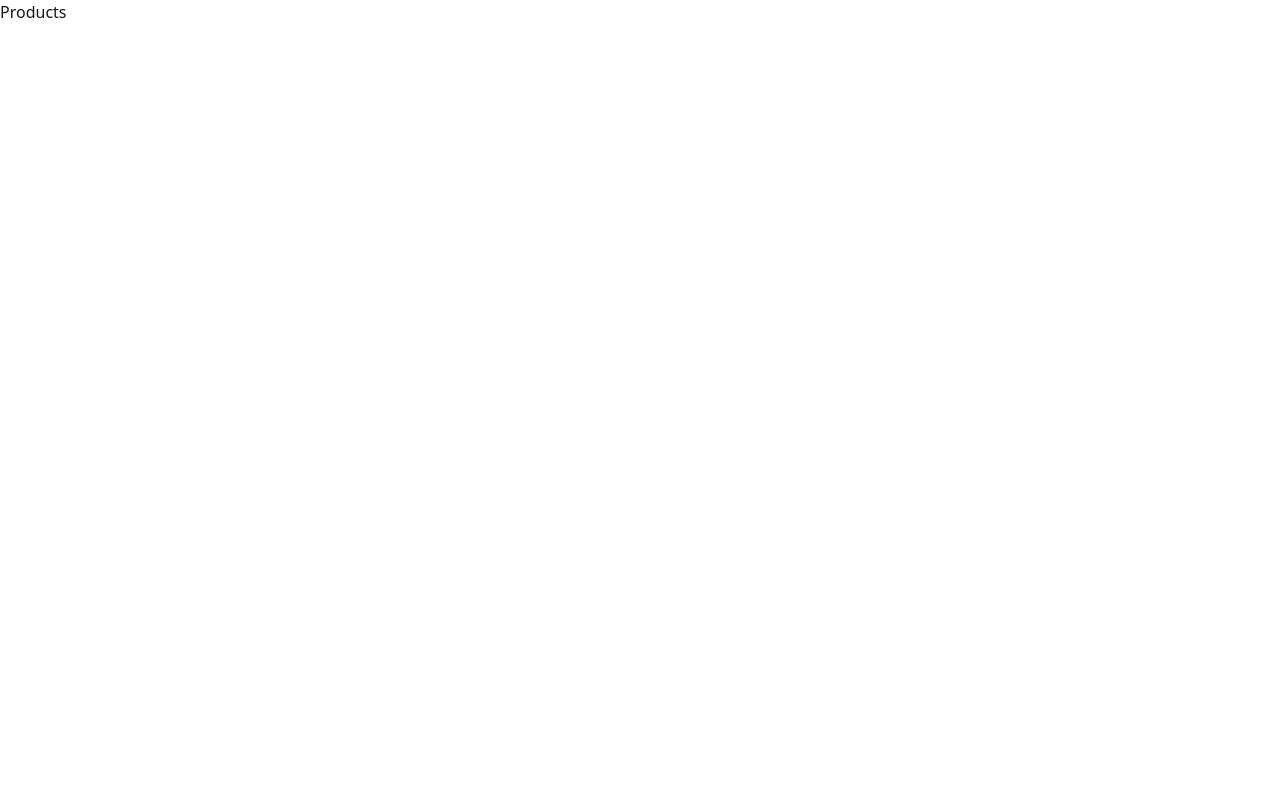
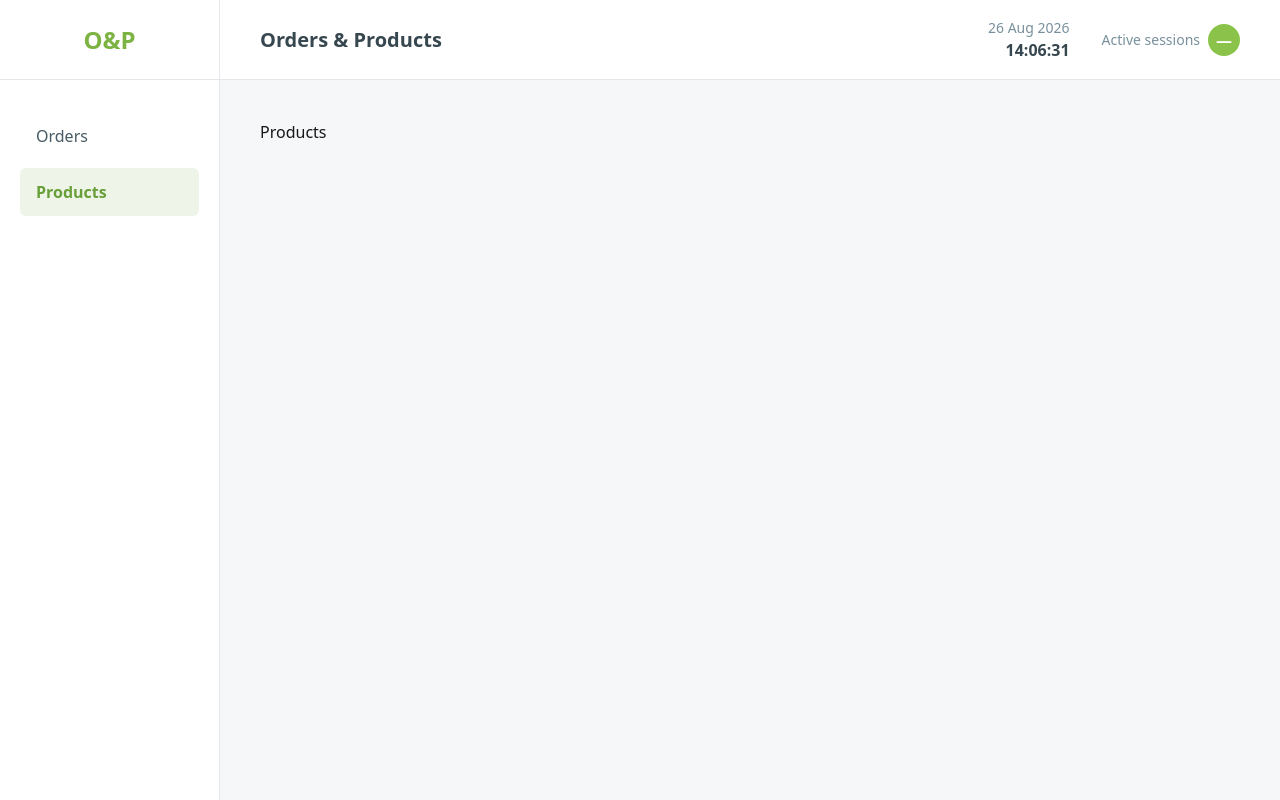
Before and after one commit to serg-hourwitz/orders-products-dashboard, a Next.js app: page /products in a window 1280 px wide. Built offline with nearby package versions, Linux system fonts and the light colour scheme.

Commit message:
feat: add application navigation and top menu

```diff
--- a/src/app/layout.tsx
+++ b/src/app/layout.tsx
@@ -4,6 +4,7 @@ import { Geist, Geist_Mono } from 'next/font/google';
 import 'bootstrap/dist/css/bootstrap.min.css';
 import './globals.scss';
 
+import { AppLayout } from '@/components/layout/AppLayout/AppLayout';
 import { StoreProvider } from '@/store/StoreProvider';
 
 const geistSans = Geist({
@@ -29,7 +30,9 @@ export default function RootLayout({
   return (
     <html lang="en">
       <body className={`${geistSans.variable} ${geistMono.variable}`}>
-        <StoreProvider>{children}</StoreProvider>
+        <StoreProvider>
+          <AppLayout>{children}</AppLayout>
+        </StoreProvider>
       </body>
     </html>
   );
--- /dev/null
+++ b/src/components/layout/AppLayout/AppLayout.scss
@@ -0,0 +1,12 @@
+.app-layout {
+  min-height: 100vh;
+
+  background: #f5f7f9;
+
+  &__content {
+    min-height: 100vh;
+
+    margin-left: 220px;
+    padding: 120px 40px 40px;
+  }
+}
--- /dev/null
+++ b/src/components/layout/AppLayout/AppLayout.tsx
@@ -0,0 +1,21 @@
+import type { ReactNode } from 'react';
+
+import { NavigationMenu } from '@/components/layout/NavigationMenu/NavigationMenu';
+import { TopMenu } from '@/components/layout/TopMenu/TopMenu';
+
+import './AppLayout.scss';
+
+interface AppLayoutProps {
+  children: ReactNode;
+}
+
+export const AppLayout = ({ children }: AppLayoutProps) => {
+  return (
+    <div className="app-layout">
+      <NavigationMenu />
+      <TopMenu />
+
+      <main className="app-layout__content">{children}</main>
+    </div>
+  );
+};
--- /dev/null
+++ b/src/components/layout/NavigationMenu/NavigationMenu.scss
@@ -0,0 +1,62 @@
+.navigation-menu {
+  position: fixed;
+  top: 0;
+  left: 0;
+
+  display: flex;
+  flex-direction: column;
+
+  width: 220px;
+  height: 100vh;
+
+  background: #ffffff;
+  border-right: 1px solid #e5e7eb;
+
+  &__logo {
+    display: flex;
+    align-items: center;
+    justify-content: center;
+
+    height: 80px;
+
+    border-bottom: 1px solid #e5e7eb;
+  }
+
+  &__logo-mark {
+    font-size: 24px;
+    font-weight: 700;
+    color: #7cb342;
+  }
+
+  &__nav {
+    display: flex;
+    flex-direction: column;
+
+    padding: 32px 20px;
+    gap: 8px;
+  }
+
+  &__link {
+    padding: 12px 16px;
+
+    color: #455a64;
+    text-decoration: none;
+
+    border-radius: 6px;
+
+    transition:
+      background-color 0.2s ease,
+      color 0.2s ease;
+
+    &:hover {
+      color: #689f38;
+      background: #f5f7f2;
+    }
+
+    &--active {
+      color: #689f38;
+      font-weight: 600;
+      background: #eef5e8;
+    }
+  }
+}
--- /dev/null
+++ b/src/components/layout/NavigationMenu/NavigationMenu.tsx
@@ -0,0 +1,47 @@
+'use client';
+
+import Link from 'next/link';
+import { usePathname } from 'next/navigation';
+
+import './NavigationMenu.scss';
+
+const navigationItems = [
+  {
+    href: '/orders',
+    label: 'Orders',
+  },
+  {
+    href: '/products',
+    label: 'Products',
+  },
+];
+
+export const NavigationMenu = () => {
+  const pathname = usePathname();
+
+  return (
+    <aside className="navigation-menu">
+      <div className="navigation-menu__logo">
+        <span className="navigation-menu__logo-mark">O&P</span>
+      </div>
+
+      <nav className="navigation-menu__nav">
+        {navigationItems.map(({ href, label }) => {
+          const isActive = pathname === href;
+
+          return (
+            <Link
+              key={href}
+              href={href}
+              className={`navigation-menu__link ${
+                isActive ? 'navigation-menu__link--active' : ''
+              }`}
+            >
+              {label}
+            </Link>
+          );
+        })}
+      </nav>
+    </aside>
+  );
+};
--- /dev/null
+++ b/src/components/layout/TopMenu/TopMenu.scss
@@ -0,0 +1,74 @@
+.top-menu {
+  position: fixed;
+  top: 0;
+  right: 0;
+  left: 220px;
+  z-index: 10;
+
+  display: flex;
+  align-items: center;
+  justify-content: space-between;
+
+  height: 80px;
+  padding: 0 40px;
+
+  background: #ffffff;
+  border-bottom: 1px solid #e5e7eb;
+
+  &__brand-title {
+    font-size: 20px;
+    font-weight: 600;
+    color: #37474f;
+  }
+
+  &__info {
+    display: flex;
+    align-items: center;
+
+    gap: 32px;
+  }
+
+  &__datetime {
+    display: flex;
+    flex-direction: column;
+    align-items: flex-end;
+  }
+
+  &__date {
+    font-size: 14px;
+    color: #78909c;
+  }
+
+  &__time {
+    font-size: 16px;
+    font-weight: 600;
+    color: #37474f;
+  }
+
+  &__sessions {
+    display: flex;
+    align-items: center;
+
+    gap: 8px;
+  }
+
+  &__sessions-label {
+    font-size: 14px;
+    color: #78909c;
+  }
+
+  &__sessions-count {
+    display: flex;
+    align-items: center;
+    justify-content: center;
+
+    min-width: 32px;
+    height: 32px;
+
+    font-weight: 600;
+    color: #ffffff;
+
+    background: #8bc34a;
+    border-radius: 50%;
+  }
+}
--- /dev/null
+++ b/src/components/layout/TopMenu/TopMenu.tsx
@@ -0,0 +1,57 @@
+'use client';
+
+import { useEffect, useState } from 'react';
+
+import './TopMenu.scss';
+
+const getCurrentDate = () => new Date();
+
+export const TopMenu = () => {
+  const [currentDate, setCurrentDate] = useState<Date | null>(null);
+
+  useEffect(() => {
+    const timer = window.setInterval(() => {
+      setCurrentDate(getCurrentDate());
+    }, 1000);
+
+    return () => {
+      window.clearInterval(timer);
+    };
+  }, []);
+
+  const formattedDate = currentDate
+    ? new Intl.DateTimeFormat('en-GB', {
+        day: '2-digit',
+        month: 'short',
+        year: 'numeric',
+      }).format(currentDate)
+    : '--';
+
+  const formattedTime = currentDate
+    ? new Intl.DateTimeFormat('en-GB', {
+        hour: '2-digit',
+        minute: '2-digit',
+        second: '2-digit',
+      }).format(currentDate)
+    : '--:--:--';
+
+  return (
+    <header className="top-menu">
+      <div className="top-menu__brand">
+        <span className="top-menu__brand-title">Orders & Products</span>
+      </div>
+
+      <div className="top-menu__info">
+        <div className="top-menu__datetime">
+          <span className="top-menu__date">{formattedDate}</span>
+          <span className="top-menu__time">{formattedTime}</span>
+        </div>
+
+        <div className="top-menu__sessions">
+          <span className="top-menu__sessions-label">Active sessions</span>
+          <span className="top-menu__sessions-count">—</span>
+        </div>
+      </div>
+    </header>
+  );
+};
```
Also changed, not shown: src/app/page.tsx (+6 -68 lines), src/services/api.ts (added).
